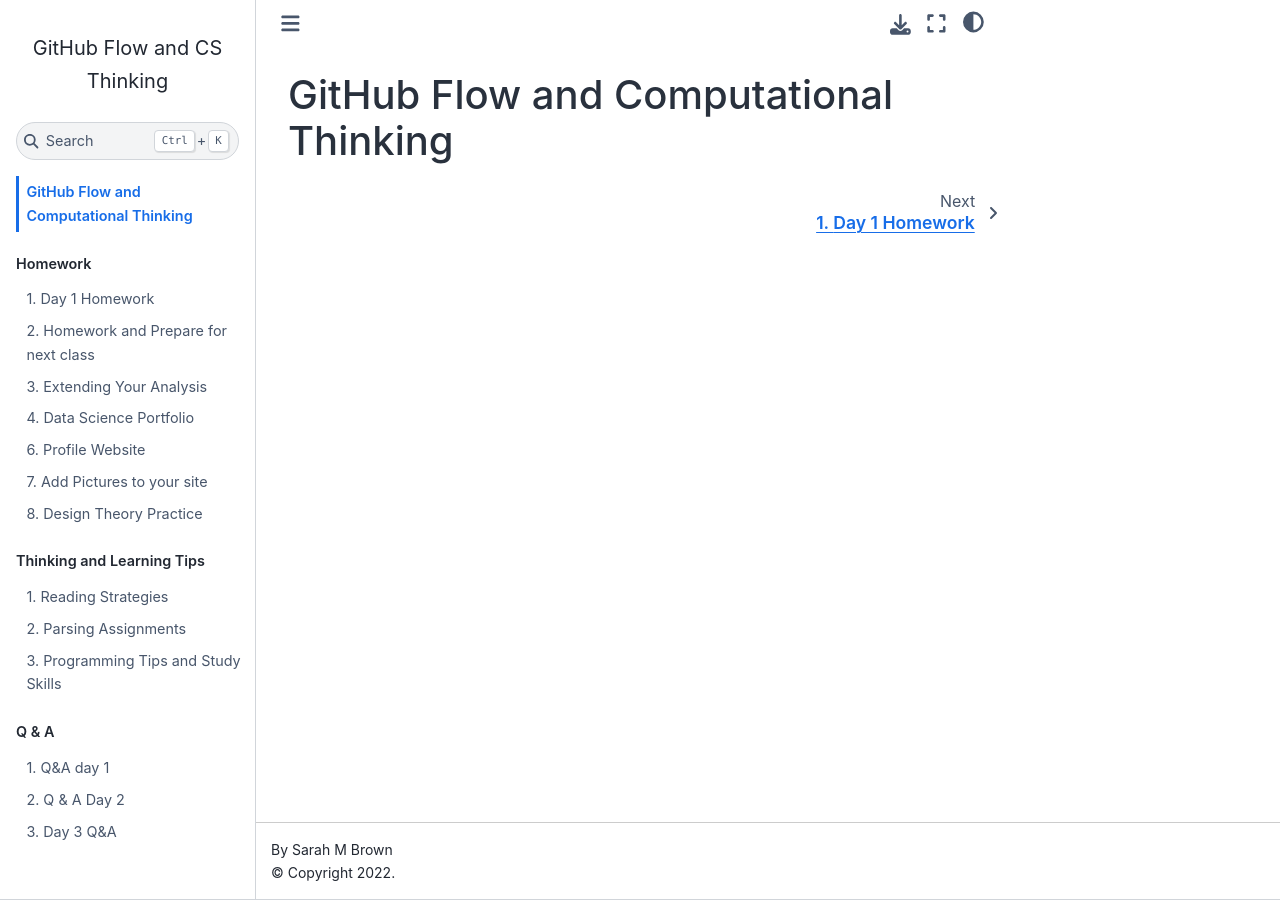
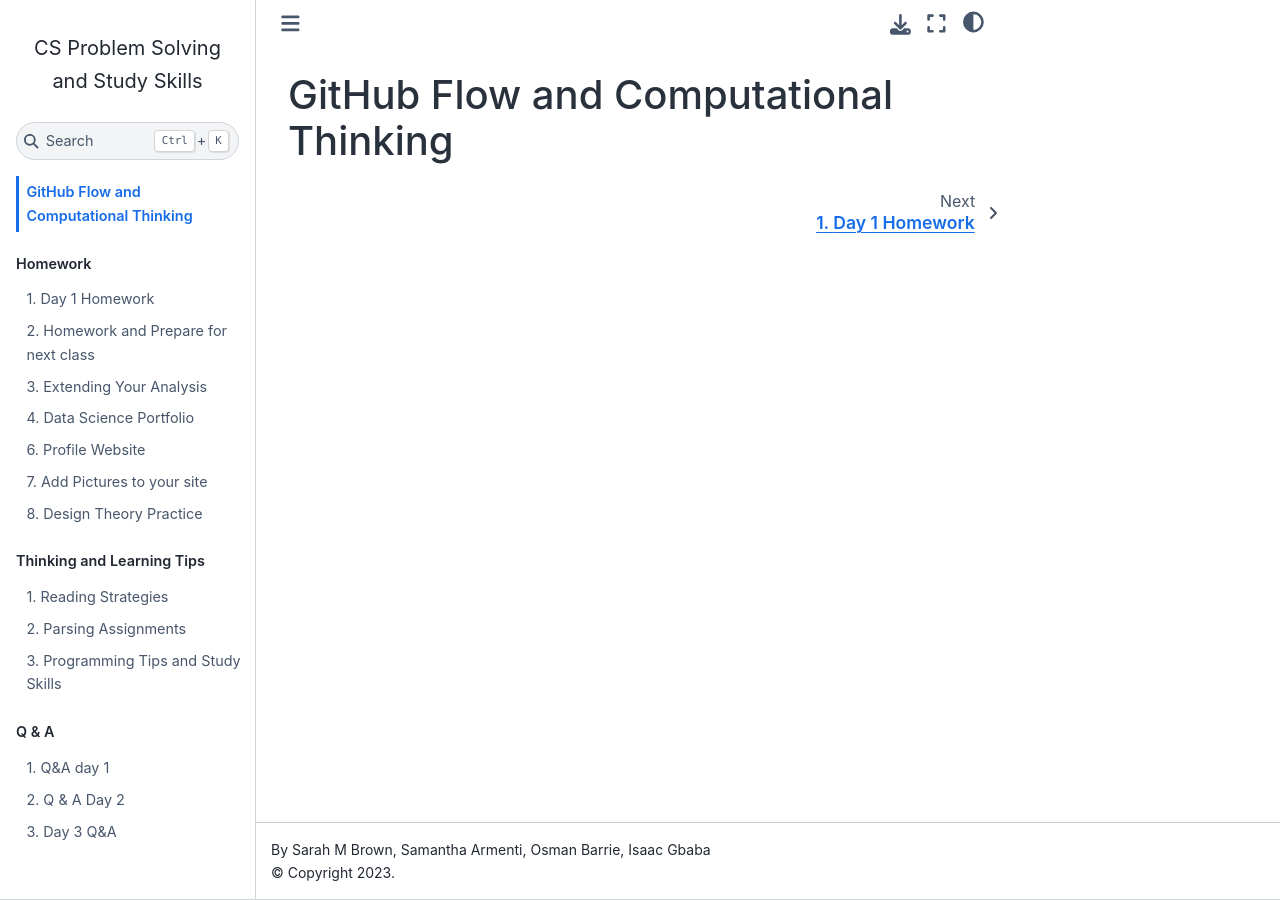
Before and after one commit to csctd/ssp23, a Jupyter Book: the page built from index.md, in a window 1280 px wide. Built offline with Jupyter Book 1.0.4 settings and Sphinx 7.4.7 and the Sphinx Book theme 1.1.4, drawn with Linux system fonts in a browser that asks for light colours; pages that are not in the unit, such as notebooks, are missing from menus.

Commit message:
fix title

```diff
--- a/_config.yml
+++ b/_config.yml
@@ -5,9 +5,9 @@
 
 #######################################################################################
 # Book settings
-title                       : GitHub Flow and CS Thinking # The title of the book. Will be placed in the left navbar.
-author                      : Sarah M Brown # The author of the book
-copyright                   : "2022"  # Copyright year to be placed in the footer
+title                       : CS Problem Solving and Study Skills # The title of the book. Will be placed in the left navbar.
+author                      : Sarah M Brown, Samantha Armenti, Osman Barrie, Isaac Gbaba # The author of the book
+copyright                   : "2023"  # Copyright year to be placed in the footer
 logo                        : ""  # A path to the book logo
 # Patterns to skip when building the book. Can be glob-style (e.g. "*skip.ipynb")
 exclude_patterns            : [_build, Thumbs.db, .DS_Store, "**.ipynb_checkpoints", README.md]
@@ -78,7 +78,7 @@
   colab_url                 : "" # The URL of Google Colab (https://colab.research.google.com)
 
 repository:
-  url                       : https://github.com/ml4sts/outreach-gh-cs-thinking # The URL to your book's repository
+  url                       : https://github.com/csctd/ssp23 # The URL to your book's repository
   path_to_book              : ""  # A path to your book's folder, relative to the repository root.
   branch                    : master  # Which branch of the repository should be used when creating links
 
```
